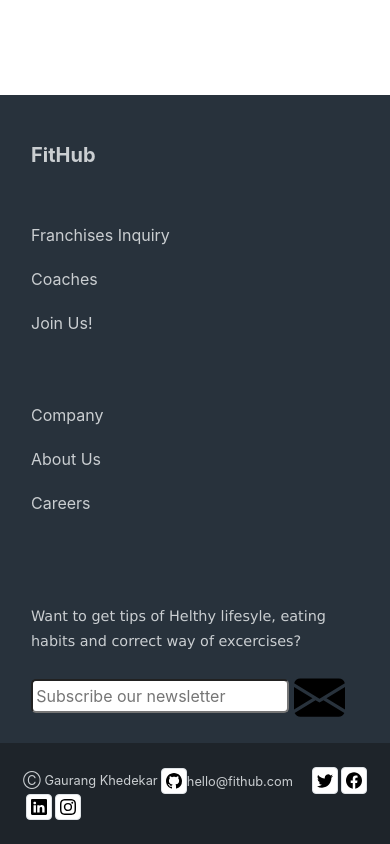
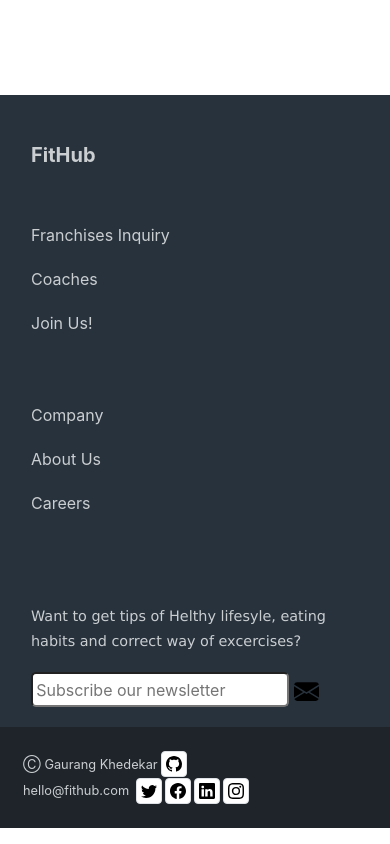
Before and after one commit to gkhedekar5758/FitHub, an Angular app: page /home in a window 390 px wide. Shown: the part 3694-4538 px from the top of the page. Built offline with nearby package versions, Linux system fonts and the light colour scheme.

Commit message:
made footer responsive,added classes

```diff
--- a/src/app/Common/footer/footer.component.css
+++ b/src/app/Common/footer/footer.component.css
@@ -1,4 +1,4 @@
-@import url('https://fonts.googleapis.com/css?family=Rubik&display=swap');
+@import url("https://fonts.googleapis.com/css?family=Rubik&display=swap");
 /*
 body {
     font-family: 'Rubik', sans-serif;
@@ -7,29 +7,29 @@ body {
 } */
 
 .container-fluid {
-    margin-top: 101px;
-    color: #000 !important
-}
-
-.card {
-    background-color: #F8F9FB !important
+  margin-top: 101px;
+  color: #000 !important;
 }
 
 p {
-    font-size: calc(12px + (14 - 12) * ((100vw - 360px) / (1600 - 360))) !important;
-    display: fkex
+  font-size: calc(
+    12px + (14 - 12) * ((100vw - 360px) / (1600 - 360))
+  ) !important;
+  display: fkex;
 }
 
 h3 {
-    font-size: calc(24px + (30 - 24) * ((100vw - 360px) / (1600 - 360))) !important
+  font-size: calc(
+    24px + (30 - 24) * ((100vw - 360px) / (1600 - 360))
+  ) !important;
 }
 
 .social {
-    font-size: 21px !important
+  font-size: 21px !important;
 }
 
 .color-text {
-    color: #757575 !important
+  color: #757575 !important;
 }
 
 /* button {
@@ -49,50 +49,61 @@ button:focus {
 } */
 
 footer {
-    color: #caced1 !important
+  color: #caced1 !important;
 }
 
 li {
-    margin-top: 20px;
-    margin-bottom: 20px
-}
-
-.Careers {
-    cursor: pointer;
-    color: #1E88E5
+  margin-top: 20px;
+  margin-bottom: 20px;
 }
 
 .row-1 {
-    background-color: #1E242A !important
+  background-color: #1e242a !important;
 }
 
 .row-2 {
-    background-color: #28323C !important
+  background-color: #28323c !important;
 }
-.social{
+.social {
   margin-left: 0.2rem;
 }
-.social:hover{
+.social:hover {
   /* background-color:  #007bff; */
   /* width: 1.8rem; */
   opacity: 0.3;
   color: white;
   cursor: pointer;
 }
-.subscribeMail{
-  height: 6vh;
+.subscribeMail {
+
+  height: 3vh;
   padding-left: 0.3rem;
+}
 
-}
-#newslettersubmit{
-  height: 5.5vh;
-  padding-left: 0.3rem;
-
-}
-.subscribeMail:hover{
+.subscribeMail:hover {
   cursor: pointer;
 }
-#subscribeTxtEmail{
+#subscribeTxtEmail {
   padding: 0.2rem !important;
   border-radius: 5px !important;
 }
+
+.subscribeTextHeading {
+  font-family: "Lucida Sans", "Lucida Sans Regular", "Lucida Grande",
+    "Lucida Sans Unicode", Geneva, Verdana, sans-serif;
+  font-size: 0.9rem;
+}
+
+div#socialContact{
+  flex-basis: 100%;
+}
+
+/* medium scree */
+@media only screen and (min-width:768px){
+  div#socialContact{
+    flex-basis: 25%;;
+  }
+  .subscribeMail{
+    height: 5vh;
+  }
+}
--- a/src/app/Common/footer/footer.component.html
+++ b/src/app/Common/footer/footer.component.html
@@ -41,12 +41,7 @@
             <ul class="list-unstyled">
               <li>
                 <span
-                  style="
-                    font-family: 'Lucida Sans', 'Lucida Sans Regular',
-                      'Lucida Grande', 'Lucida Sans Unicode', Geneva, Verdana,
-                      sans-serif;
-                    font-size: 0.9rem;
-                  "
+                  class="subscribeTextHeading"
                   >Want to get tips of Helthy lifesyle, eating habits and
                   correct way of excercises?</span
                 >
@@ -69,7 +64,7 @@
     </div>
     <div class="row justify-content-center mt-0 pt-0 row-1 mb-0 px-sm-3 px-2">
       <div class="col-12">
-        <div class="row my-4 row-1 no-gutters" style="position: relative;">
+        <div class="row my-4 row-1 no-gutters" >
           <div class="col-sm-3 col-auto text-center">
             <small>&#9400; Gaurang Khedekar</small>
             <a
@@ -84,8 +79,9 @@
           </div>
           <div class="col-md-3 col-auto"></div>
           <div class="col-md-3 col-auto"></div>
-          <div class="col my-auto"><small> hello@fithub.com </small></div>
+          <div id="socialContact" class="col my-auto"><small> hello@fithub.com </small>
           <!-- social links -->
+
           <img
             src="assets/twitter.svg"
             alt="twitter logo"
@@ -106,6 +102,7 @@
             alt="instagram logo"
             class="img-thumbnail social"
           />
+        </div>
           <!-- social links -->
         </div>
       </div>
--- a/src/app/app.module.ts
+++ b/src/app/app.module.ts
@@ -7,13 +7,15 @@ import { NavbarComponent } from './Common/navbar/navbar.component';
 import { FooterComponent } from './Common/footer/footer.component';
 import { FormsModule } from '@angular/forms';
 import { HomeComponent } from './webComponent/home/home.component';
+import { ClassesComponent } from './webComponent/classes/classes.component';
 
 @NgModule({
   declarations: [
     AppComponent,
     NavbarComponent,
     FooterComponent,
-    HomeComponent
+    HomeComponent,
+    ClassesComponent
   ],
   imports: [
     BrowserModule,
--- /dev/null
+++ b/src/app/webComponent/classes/classes.component.html
@@ -0,0 +1 @@
+<p>classes works!</p>
--- /dev/null
+++ b/src/app/webComponent/classes/classes.component.ts
@@ -0,0 +1,15 @@
+import { Component, OnInit } from '@angular/core';
+
+@Component({
+  selector: 'FH-classes',
+  templateUrl: './classes.component.html',
+  styleUrls: ['./classes.component.css']
+})
+export class ClassesComponent implements OnInit {
+
+  constructor() { }
+
+  ngOnInit(): void {
+  }
+
+}
--- a/src/styles.css
+++ b/src/styles.css
@@ -1 +1,11 @@
 /* You can add global styles to this file, and also import other style files */
+html {
+  line-height: 1.15; /* 1 */
+  -webkit-text-size-adjust: 100%; /* 2 */
+}
+
+body {
+
+  font-size: 16px;
+  font-weight: 300;
+}
```
Also changed, not shown: src/app/webComponent/classes/classes.component.css (added), 1 other file (tests, documents, lock files or other folders).
